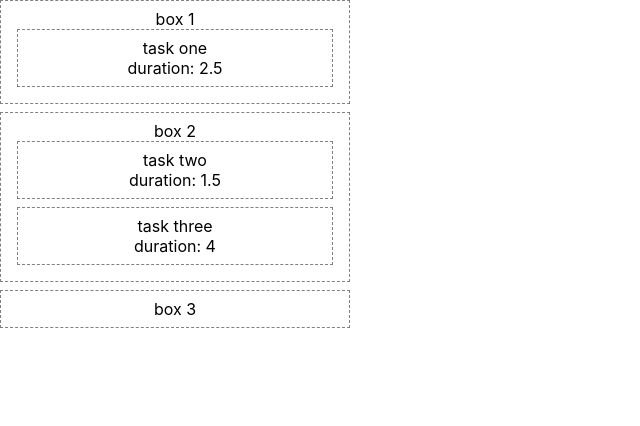
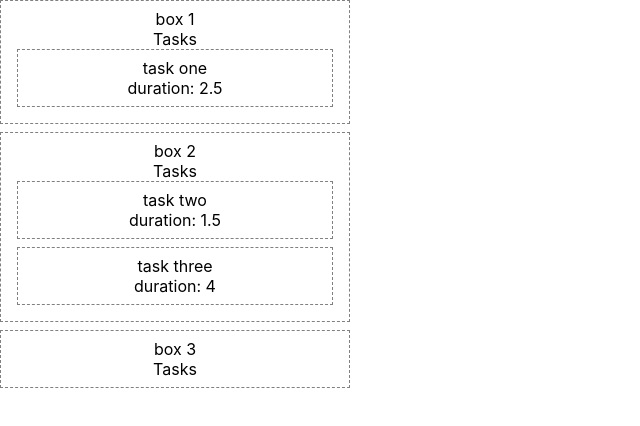
Before and after one commit to cannero/box_it, a React (Create React App) app in the folder box_app/: page / in a window 1280 px wide. Shown: the top 426 px of the page, without its empty margins (0-640 px from the left). Built offline with nearby package versions, Linux system fonts and the light colour scheme.

Commit message:
drop on TaskList

```diff
--- a/box_app/src/TaskList.js
+++ b/box_app/src/TaskList.js
@@ -1,11 +1,38 @@
 import { useCallback } from 'react';
+import { useDrop } from 'react-dnd';
 import { Task } from './Task';
+import { ItemTypes } from './ItemTypes';
 
 const styleTasks = {
   width: 300,
 };
 
 const TaskList = ({ indexBox, tasks, moveTask }) => {
+
+  const [{ isOver }, drop] = useDrop({
+    accept: ItemTypes.TASK,
+    hover(item, monitor) {
+      if (!monitor.isOver({ shallow: true })){
+        return;
+      }
+
+      const dragIndexBox = item.indexBox;
+      const dragIndexTask = item.indexTask;
+
+      // handle only drop in empty task lists
+      if (dragIndexBox === indexBox || tasks.length > 0) {
+        return;
+      }
+
+      // list is empty, set the task on the first position
+      moveTask(dragIndexBox, dragIndexTask, indexBox, 0);
+      item.indexBox = indexBox;
+      item.indexTask = 0;
+    },
+    collect: (monitor) => ({
+      isOver: monitor.isOver({ shallow: true }),
+    }),
+  });
 
   const renderTask = useCallback((task, indexTask) => {
     return (
@@ -22,7 +49,8 @@ const TaskList = ({ indexBox, tasks, moveTask }) => {
   }, [moveTask, indexBox]);
 
   return (
-    <div>
+    <div ref={drop}>
+      <div>Tasks</div>
       <div style={{styleTasks}}>{tasks.map((t, i) => renderTask(t, i))}</div>
     </div>
   );
```
